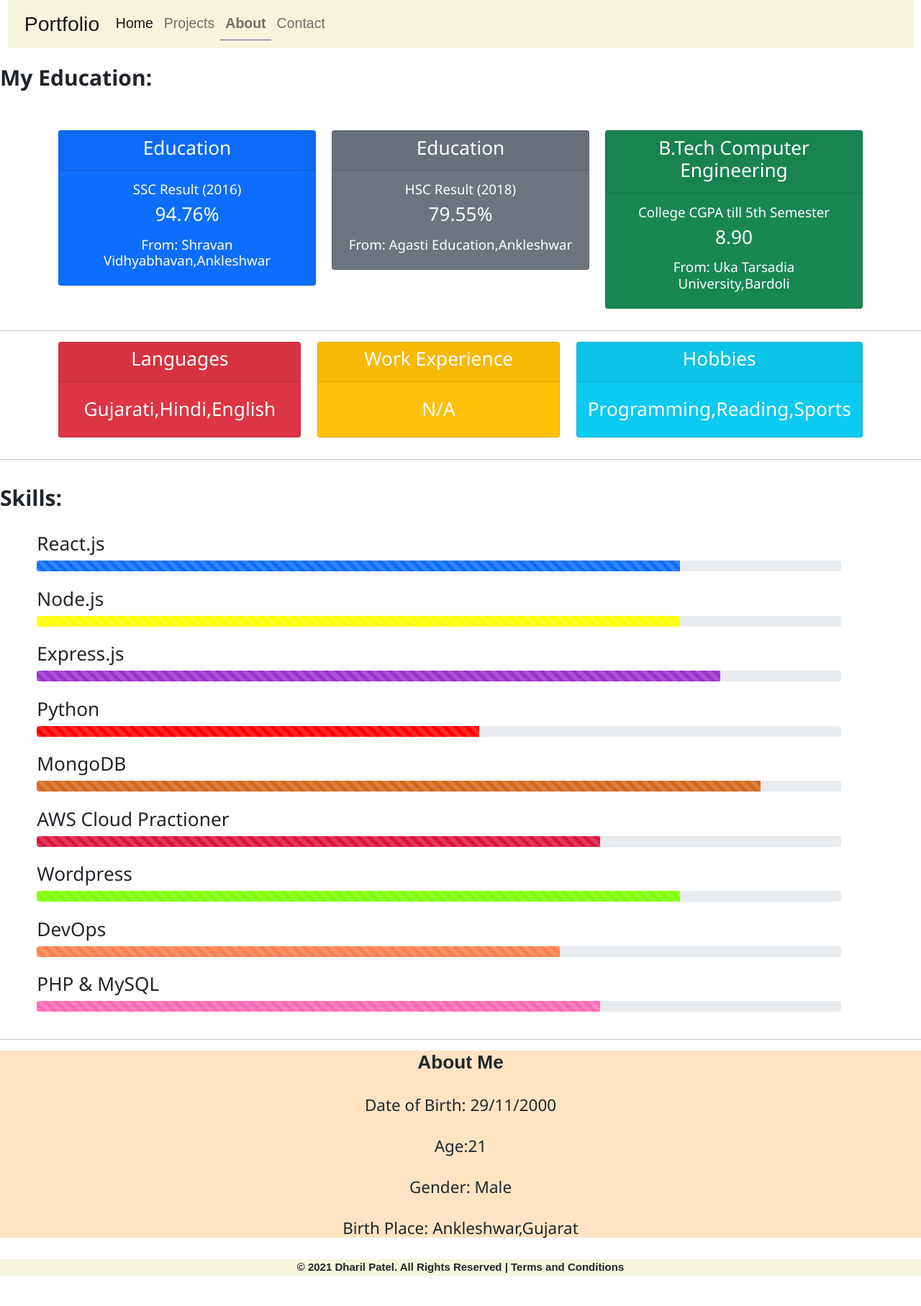
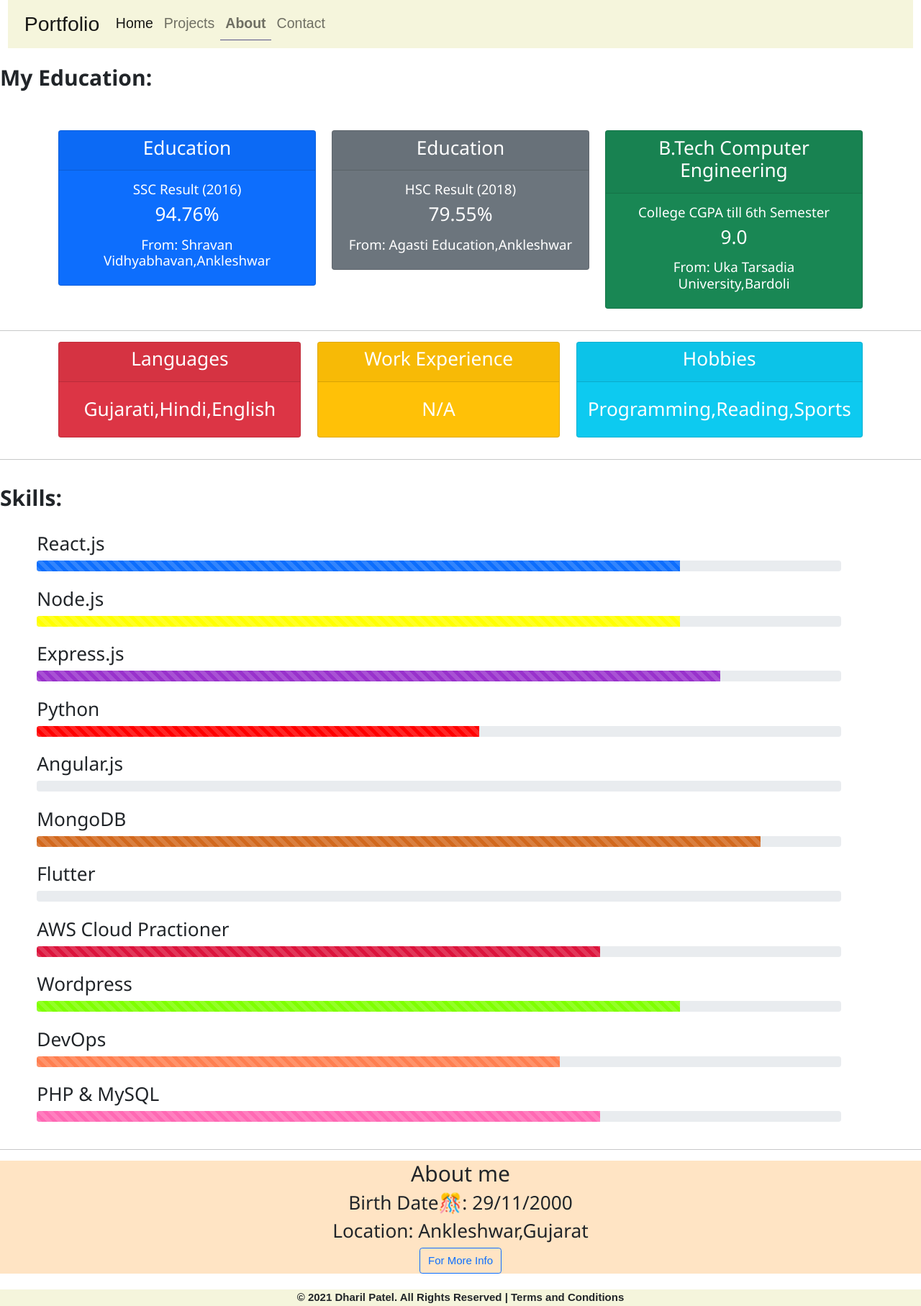
Before and after one commit to Dharil33/ReactPortFolio, a React (Create React App) app: page /about in a window 1280 px wide. Shown: the whole page at 72% size. Before the commit the page ends 1773 px from the top, so only its background shows below. Built offline with nearby package versions, Linux system fonts and the light colour scheme; a web font is replaced by a local one.

Commit message:
Update About.jsx

```diff
--- a/src/About.jsx
+++ b/src/About.jsx
@@ -1,42 +1,43 @@
 import React from "react";
+import { motion } from 'framer-motion';
 
 
 const About = () => {
   return (
     <>
     <h2 className="edu">My Education:</h2>
-    <div className="simple">
+    <motion.div className="simple" initial={{x:'100vw'}} animate={{x:0}} transition={{delay:0.5,type:"spring"}}>
       <div class="container">
   <div class="row">
     <div class="col-sm">
-      <div class="card text-white bg-primary mb-3" id="samp1">
+      <motion.div class="card text-white bg-primary mb-3" id="samp1" whileHover={{scale:1.1,boxShadow:"0px 0px 10px rgb(255,255,255)"}} >
   <div class="card-header"><h3>Education</h3></div>
   <div class="card-body">
     <h5 class="card-title">SSC Result (2016)</h5>
     <p class="card-text"><h3>94.76%</h3></p>
     <p class="card-text"><h5>From: Shravan Vidhyabhavan,Ankleshwar</h5></p>
   </div>
-</div>
+</motion.div>
     </div>
     <div class="col-sm">
-    <div class="card text-white bg-secondary mb-3">
+    <motion.div class="card text-white bg-secondary mb-3" whileHover={{scale:1.1,boxShadow:"0px 0px 10px rgb(255,255,255)"}} >
   <div class="card-header"><h3>Education</h3></div>
   <div class="card-body">
     <h5 class="card-title">HSC Result (2018)</h5>
     <p class="card-text"><h3>79.55%</h3></p>
     <p class="card-text"><h5>From: Agasti Education,Ankleshwar</h5></p>
   </div>
-</div>
+</motion.div>
     </div>
     <div class="col-sm">
-    <div class="card text-white bg-success mb-3">
+    <motion.div class="card text-white bg-success mb-3" whileHover={{scale:1.1,boxShadow:"0px 0px 10px rgb(255,255,255)"}}>
   <div class="card-header"><h3>B.Tech Computer Engineering</h3></div>
   <div class="card-body">
-    <h5 class="card-title">College CGPA till 5th Semester</h5>
-    <p class="card-text"><h3>8.90</h3></p>
+    <h5 class="card-title">College CGPA till 6th Semester</h5>
+    <p class="card-text"><h3>9.0</h3></p>
     <p class="card-text"><h5>From: Uka Tarsadia University,Bardoli</h5></p>
   </div>
-</div>
+</motion.div>
     </div>
   </div>
 </div>
@@ -44,38 +45,38 @@ const About = () => {
 <div className = "container">
   <div className = "row">
     <div className = "col-sm">
-    <div class="card text-white bg-danger mb-3">
+    <motion.div class="card text-white bg-danger mb-3" whileHover={{scale:1.1,boxShadow:"0px 0px 10px rgb(255,255,255)"}}>
   <div class="card-header"><h3>Languages</h3></div>
   <div class="card-body">
     <h5 class="card-title"></h5>
     <p class="card-text"><h3>Gujarati,Hindi,English</h3></p>
   </div>
-</div>
+</motion.div>
     </div>
     <div className = "col-sm">
-    <div class="card text-white bg-warning mb-3">
+    <motion.div class="card text-white bg-warning mb-3" whileHover={{scale:1.1,boxShadow:"0px 0px 10px rgb(255,255,255)"}}>
   <div class="card-header"><h3>Work Experience</h3></div>
   <div class="card-body">
     <h5 class="card-title"></h5>
     <p class="card-text"><h3>N/A</h3></p>
   </div>
-</div>
+</motion.div>
     </div>
     <div className = "col-sm">
-    <div class="card text-white bg-info mb-3">
+    <motion.div class="card text-white bg-info mb-3" whileHover={{scale:1.1,boxShadow:"0px 0px 10px rgb(255,255,255)"}}>
   <div class="card-header"><h3>Hobbies</h3></div>
   <div class="card-body">
     <h5 class="card-title"></h5>
     <p class="card-text"><h3>Programming,Reading,Sports</h3></p>
   </div>
-</div>
+</motion.div>
     </div>
   </div>
     </div>
-    </div>
+    </motion.div>
     <hr></hr>
     <h2 className="skill">Skills:</h2>
-    <div class="container" id="progress" >
+    <div className="container" id="progress" >
     <h3>React.js</h3>
   <div class="progress">
     <div class="progress-bar progress-bar-striped progress-bar-animated" id="a1"></div>
@@ -96,9 +97,19 @@ const About = () => {
     <div class="progress-bar progress-bar-striped progress-bar-animated" id="a3"></div>
   </div>
   <br></br>
+  <h3>Angular.js</h3>
+  <div class="progress">
+    <div class="progress-bar progress-bar-striped progress-bar-animated" id="a11"></div>
+  </div>
+  <br></br>
   <h3>MongoDB</h3>
   <div class="progress">
     <div class="progress-bar progress-bar-striped progress-bar-animated" id="a4"></div>
+  </div>
+  <br></br>
+  <h3>Flutter</h3>
+  <div class="progress">
+    <div class="progress-bar progress-bar-striped progress-bar-animated" id="a12"></div>
   </div>
   <br></br>
   <h3>AWS Cloud Practioner</h3>
@@ -123,13 +134,16 @@ const About = () => {
   <br></br>
 </div>
     <hr></hr>
-    <div className="about">
-    <h3><b>About Me</b></h3>
-    <h4>Date of Birth: 29/11/2000</h4>
-    <h4>Age:21</h4>
-    <h4>Gender: Male</h4>
-    <h4>Birth Place: Ankleshwar,Gujarat</h4>
-    </div>
+    <motion.div className = "about" initial={{x:'100vw'}} animate={{x:0}}>
+      <h2>About me</h2>
+      <h3>Birth Date🎊: 29/11/2000</h3>
+      <h3>Location: Ankleshwar,Gujarat</h3>
+      <motion.div class="col-12" initial={{x:'-100vw'}} animate={{x:0}}>
+                <button class="btn btn-outline-primary" type="submit">
+                  For More Info
+                </button>
+      </motion.div>
+    </motion.div>
     <br></br>
       </>
   );
```
